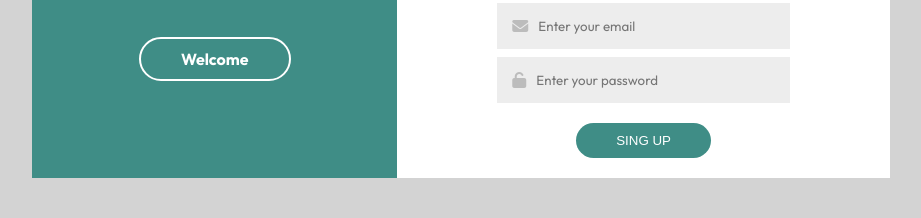
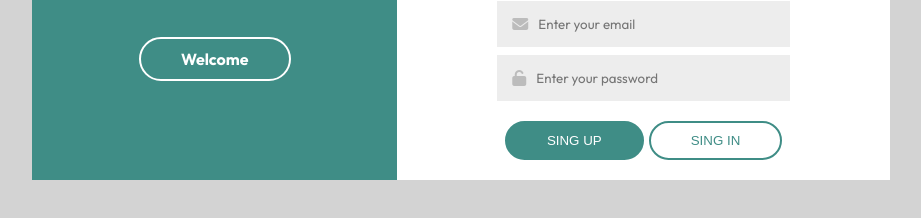
Before and after one commit to AnicetChiza/login-form, a plain HTML site: page index.html in a window 1280 px wide. Shown: the part 414-632 px from the top of the page, without its empty margins (179-1100 px from the left). Drawn offline with Linux system fonts and the light colour scheme.

Commit message:
add to my repository

```diff
--- a/css/style.css
+++ b/css/style.css
@@ -116,12 +116,29 @@ body {
     opacity: 0.2;
 }
 
-.general-section .second-bloc form button {
+.general-section .second-bloc .buttons {
+    display: flex;
+    gap: 5px;
+    -webkit-column-gap: 5px;
+    justify-content: center;
+}
+
+.general-section .second-bloc .btn {
     border-radius: 20px;
     padding: 10px 40px;
-    color: #fff;
     cursor: pointer;
     margin-top: 20px;
     text-transform: uppercase;
+}
+
+.general-section .second-bloc .signupBtn {
+    color: #fff;
+    border: 2px solid rgb(63, 141, 134);
     background-color: rgb(63, 141, 134);
 }
+
+.general-section .second-bloc .signinBtn {
+    color: rgb(63, 141, 134);
+    border: 2px solid rgb(63, 141, 134);
+    background: none;
+}
--- a/index.html
+++ b/index.html
@@ -24,7 +24,7 @@
             </div>
         </div>
         <div class="second-bloc">
-            <h1>Create Account</h1>
+            <h1 class="title">Create Account</h1>
             <div class="icons">
                 <i class="fa-brands fa-facebook"></i>
                 <i class="fa-brands fa-google"></i>
@@ -32,22 +32,29 @@
             </div>
             <form action="">
                 <p>Or you can use your email for registration</p>
-                <div class="input-text">
+                <div class="input name">
                     <i class="fa-solid fa-user"></i>
                     <input type="text" placeholder="Names">
                 </div>
-                <div class="input-gmail">
+                <div class="input gmail">
                     <i class="fa-solid fa-envelope"></i>
                     <input type="email" placeholder="Enter your email">
                 </div>
-                <div class="input-password">
+                <div class="input password">
                     <i class="fa-solid fa-unlock"></i>
                     <input type="password" placeholder="Enter your password">
                 </div>
-                <button>Sing up</button>
             </form>
+
+            <div class="buttons">
+                <button class="btn signupBtn">Sing up</button>
+                <button class="btn signinBtn">Sing in</button>
+            </div>
         </div>
     </section>
+
+
+    <script src="./javascript/app.js"></script>
 </body>
 
 </html>
```
